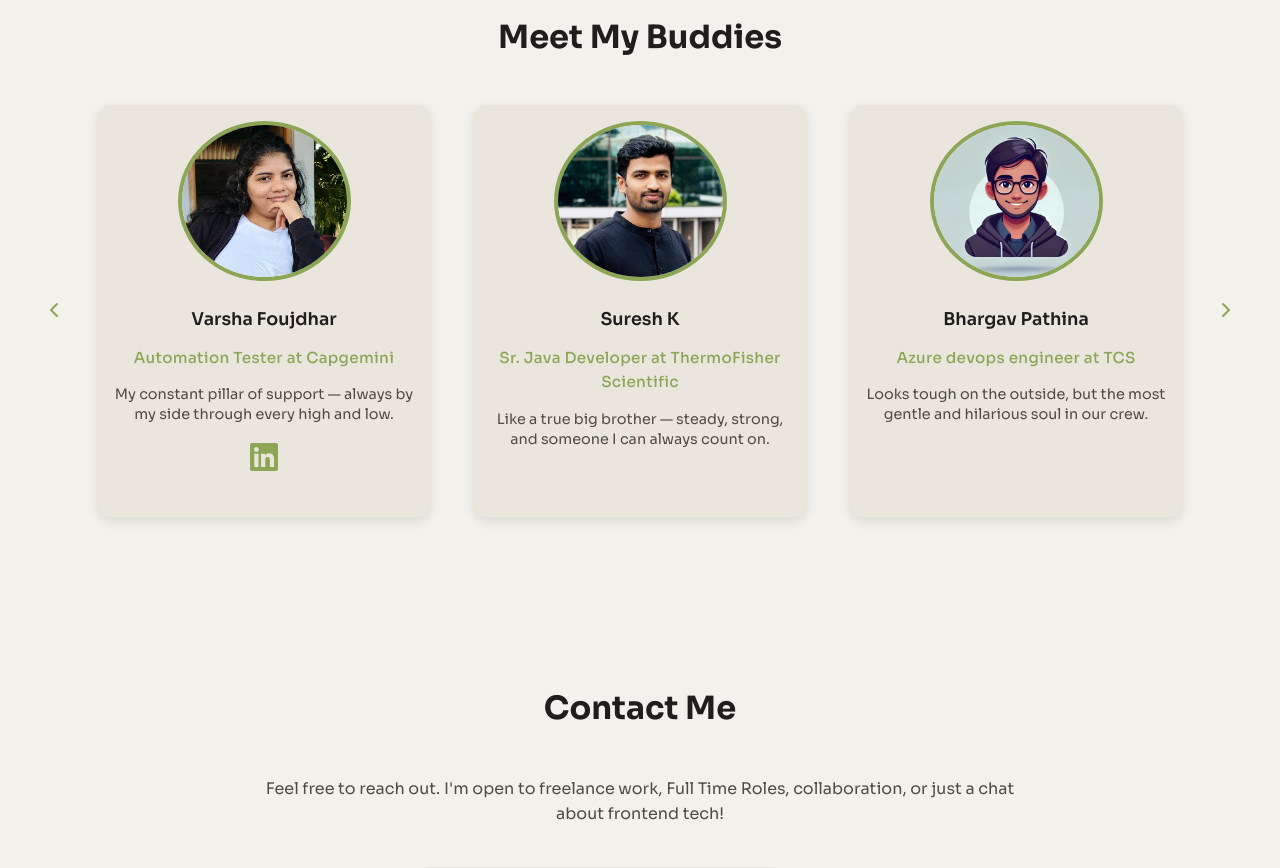
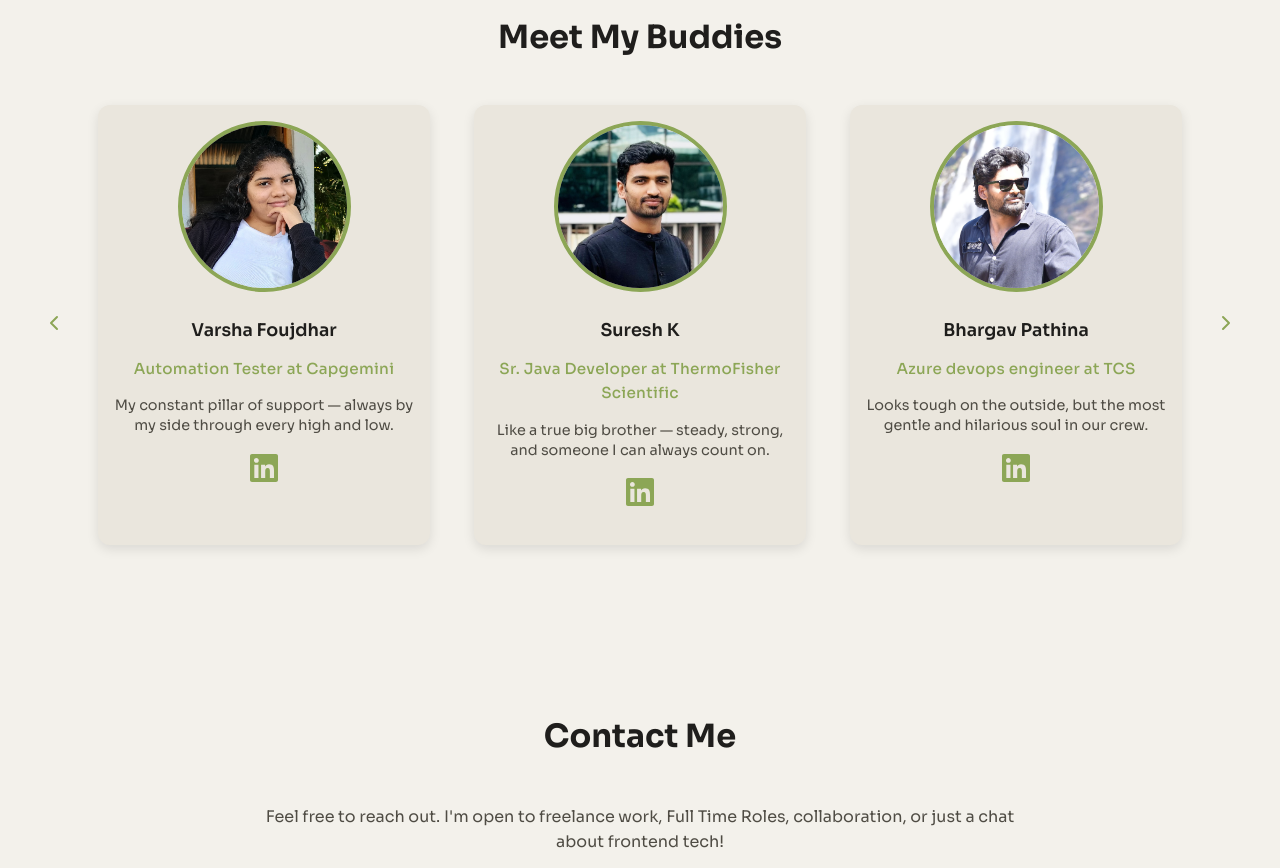
Before and after one commit to HariAdityaRE/Portfolio, a React (Create React App) app: page / in a window 1280 px wide. Shown: the part 2240-3108 px from the top of the page. Built offline with nearby package versions, Linux system fonts and the light colour scheme.

Commit message:
Update buddies info

```diff
--- a/src/components/Buddies/index.tsx
+++ b/src/components/Buddies/index.tsx
@@ -25,12 +25,14 @@ const buddies: Buddy[] = [
     role: 'Sr. Java Developer at ThermoFisher Scientific',
     description: 'Like a true big brother — steady, strong, and someone I can always count on.',
     image: '/images/SureshProfile.jpg',
+    linkedIn: 'https://www.linkedin.com/in/suresh-sandy-00933a99',
   },
   {
     name: 'Bhargav Pathina',
     role: 'Azure devops engineer at TCS',
     description: 'Looks tough on the outside, but the most gentle and hilarious soul in our crew.',
-    image: '/images/avatar.jpg',
+    image: '/images/BhargavProfile.jpg',
+    linkedIn: 'https://www.linkedin.com/in/bhargav-pathina-669bab255',
   },
 ];
 
```
